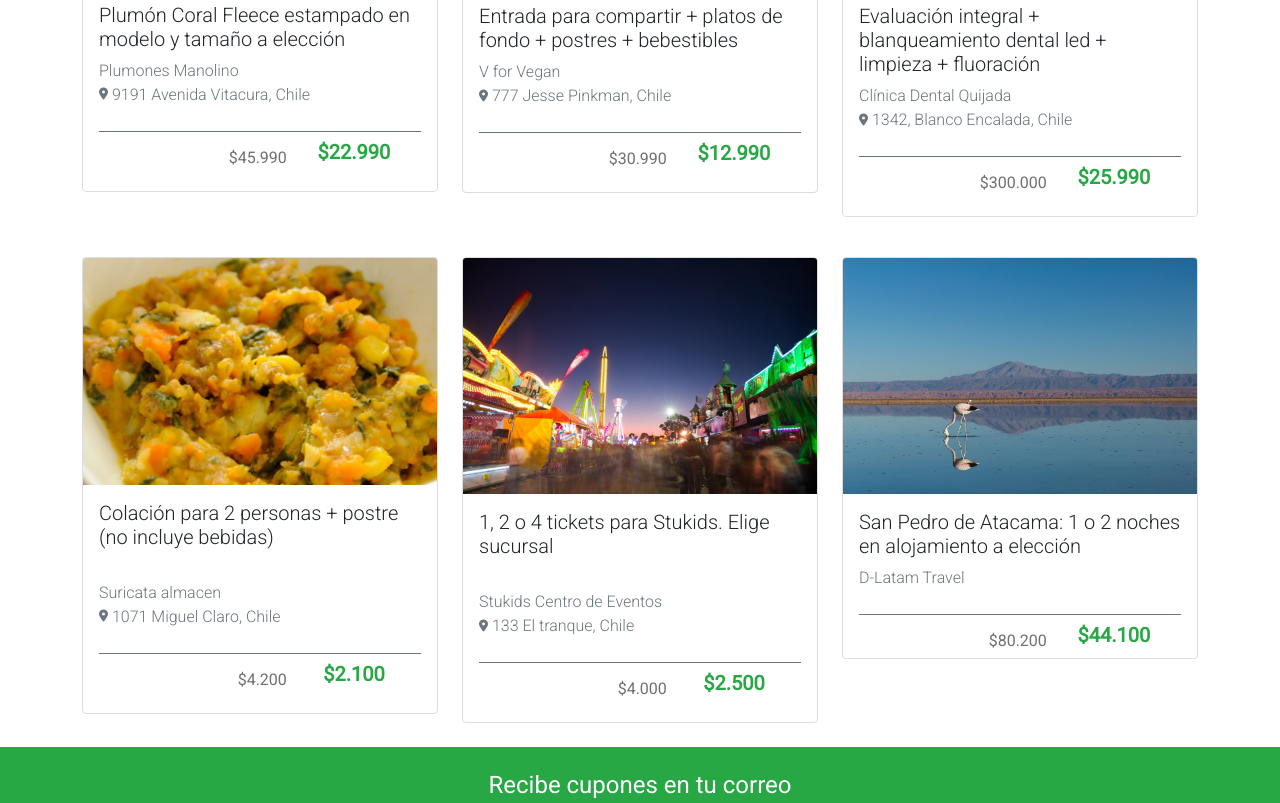
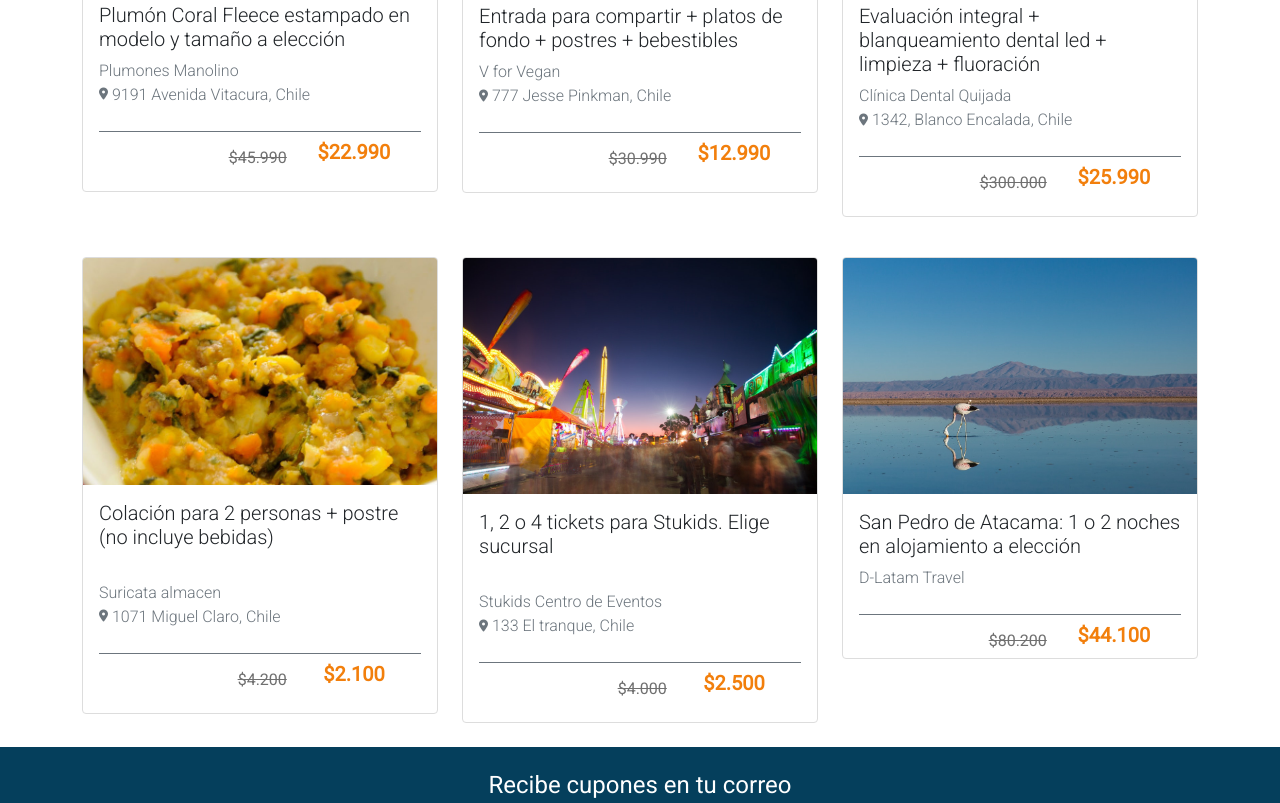
Before and after one commit to FezMarambio/JorgeRios_G23_D4_Bootstrap, a plain HTML site: page index.html in a window 1280 px wide. Shown: the part 337-1140 px from the top of the page. Drawn offline with nearby package versions, Linux system fonts and the light colour scheme.

Commit message:
cambio de color navbar y precios

```diff
--- a/assets/css/style.css
+++ b/assets/css/style.css
@@ -9,7 +9,7 @@ body{
 
 
 .nav-color-fondo{
-    background-color: #28A745;
+    background-color: #053F5C;
 }
 
 .logo-cuppon{
@@ -33,7 +33,7 @@ h6, p{
 
 .precio-oferta{
     font-weight: bold;
-    color: #28A745;
+    color: #F27F0C;
 }
 
 .custom-btn.btn-light{
--- a/index.html
+++ b/index.html
@@ -66,7 +66,7 @@
                         <br>
                         <div class="row border-top border-secondary g-0">
                             <div class="col-7">
-                                <h6 class="text-end mt-3">$45.990</h6>
+                                <h6 class="text-end mt-3"><s>$45.990</s></h6>
                             </div>
                             <div class="col-5">
                                 <h5 class="text-center mt-2 precio-oferta">$22.990</h5>
@@ -86,7 +86,7 @@
                         <br>
                         <div class="row border-top border-secondary g-0">
                             <div class="col-7">
-                                <h6 class="text-end mt-3">$30.990</h6>
+                                <h6 class="text-end mt-3"><s>$30.990</s></h6>
                             </div>
                             <div class="col-5">
                                 <h5 class="text-center mt-2 precio-oferta">$12.990</h5>
@@ -105,7 +105,7 @@
                         <br>
                         <div class="row border-top border-secondary g-0">
                             <div class="col-7">
-                                <h6 class="text-end mt-3">$300.000</h6>
+                                <h6 class="text-end mt-3"><s>$300.000</s></h6>
                             </div>
                             <div class="col-5">
                                 <h5 class="text-center mt-2 precio-oferta">$25.990</h5>
@@ -128,7 +128,7 @@
                         <br>
                         <div class="row border-top border-secondary g-0">
                             <div class="col-7">
-                                <h6 class="text-end mt-3">$4.200</h6>
+                                <h6 class="text-end mt-3"><s>$4.200</s></h6>
                             </div>
                             <div class="col-5">
                                 <h5 class="text-center mt-2 precio-oferta">$2.100</h5>
@@ -148,7 +148,7 @@
                         <br>
                         <div class="row border-top border-secondary g-0">
                             <div class="col-7">
-                                <h6 class="text-end mt-3">$4.000</h6>
+                                <h6 class="text-end mt-3"><s>$4.000</s></h6>
                             </div>
                             <div class="col-5">
                                 <h5 class="text-center mt-2 precio-oferta">$2.500</h5>
@@ -166,7 +166,7 @@
                         <br>
                         <div class="row border-top border-secondary g-0">
                             <div class="col-7">
-                                <h6 class="text-end mt-3">$80.200</h6>
+                                <h6 class="text-end mt-3"><s>$80.200</s></h6>
                             </div>
                             <div class="col-5">
                                 <h5 class="text-center mt-2 precio-oferta">$44.100</h5>
```
